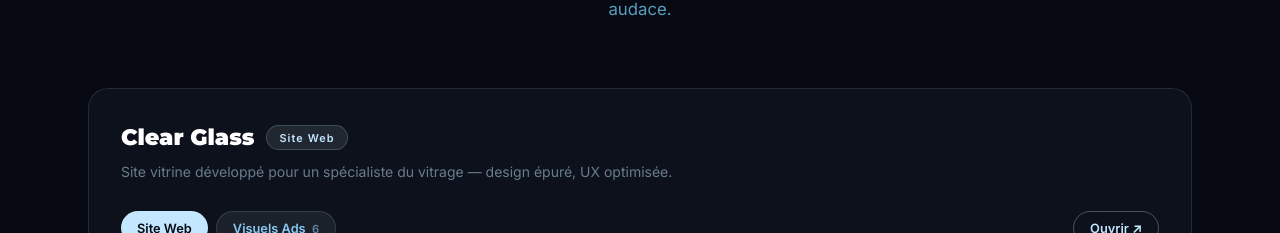
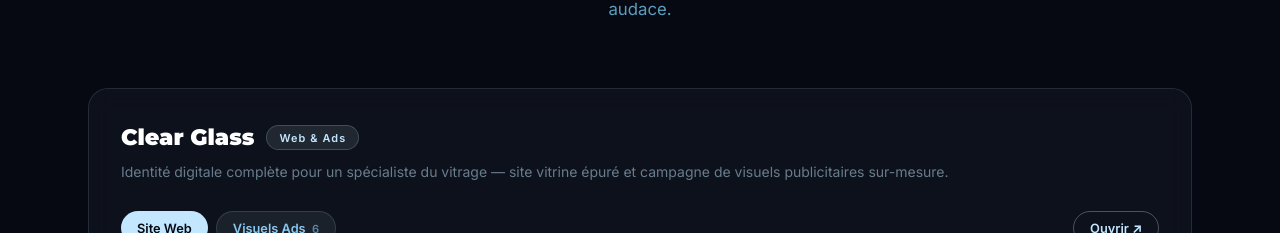
Before and after one commit to alibzrd/a2-agency, a React (Vite) app: page / in a window 1280 px wide. Shown: the part 3018-3251 px from the top of the page. Built offline with nearby package versions, Linux system fonts and the light colour scheme.

Commit message:
fix: Clear Glass — tag Web & Ads, description mise à jour

```diff
--- a/src/components/Portfolio.jsx
+++ b/src/components/Portfolio.jsx
@@ -5,9 +5,9 @@ import { X, ChevronLeft, ChevronRight } from 'lucide-react'
 const webClients = [
   {
     name: 'Clear Glass',
-    description: 'Site vitrine développé pour un spécialiste du vitrage — design épuré, UX optimisée.',
+    description: 'Identité digitale complète pour un spécialiste du vitrage — site vitrine épuré et campagne de visuels publicitaires sur-mesure.',
     url: 'https://clear-glass.fr',
-    tag: 'Site Web',
+    tag: 'Web & Ads',
     ads: [
       '/projects/Clear Glass/1.png',
       '/projects/Clear Glass/2.png',
```
